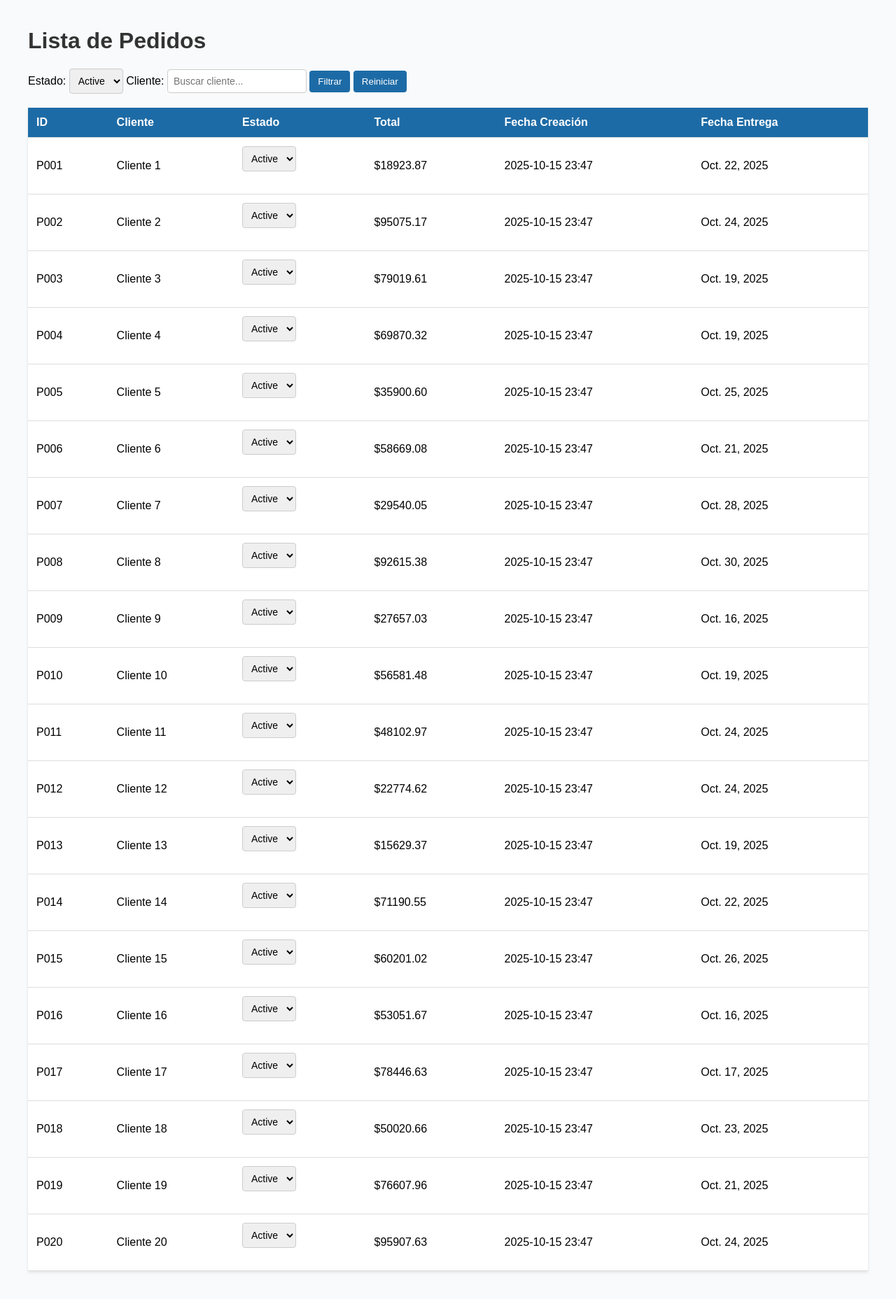
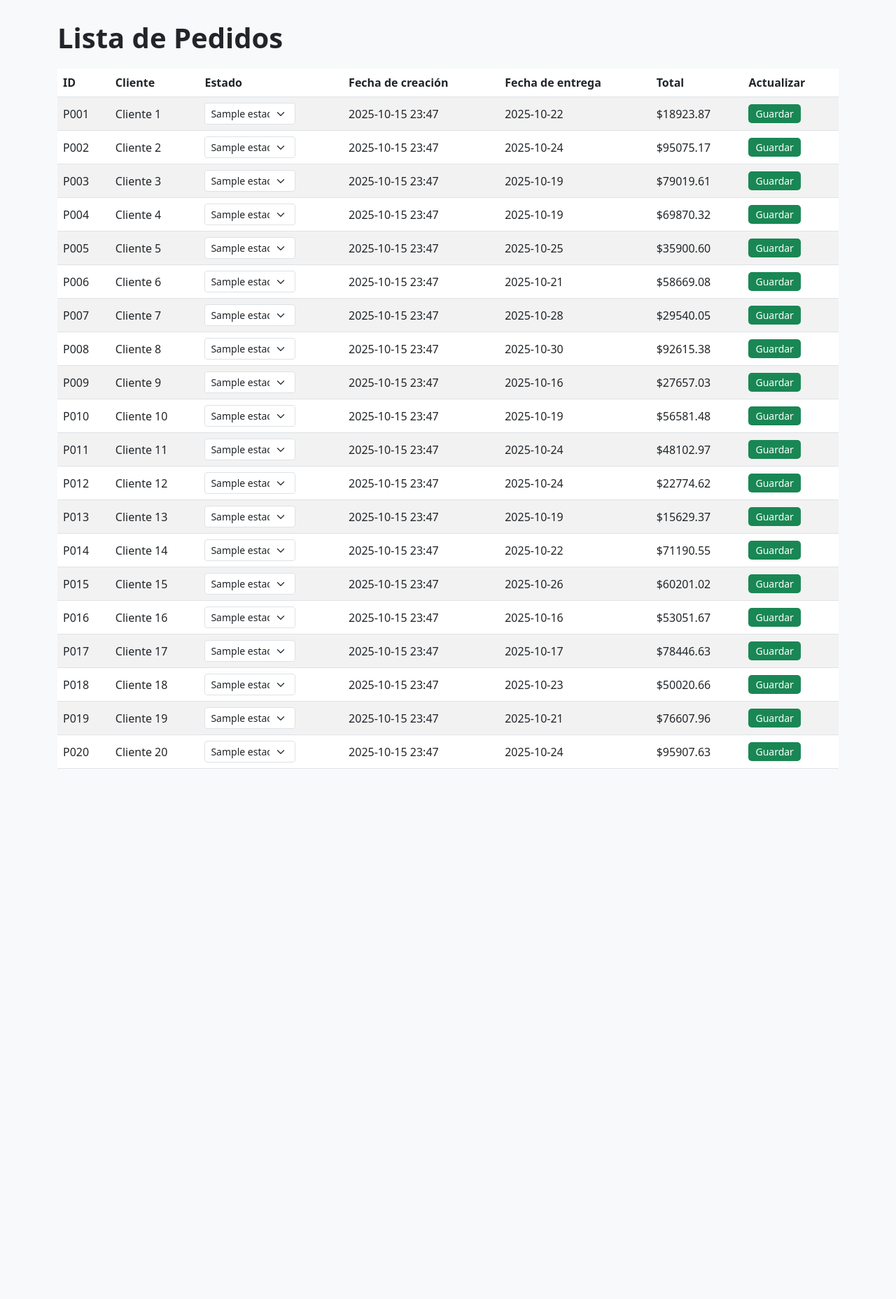
Before and after one commit to anaismariacr/wms_provesi, a Django app: template pedidos/templates/pedidos/lista_pedidos.html in a window 1280 px wide. Shown: the whole page at 70% size. After the commit the page ends 1099 px from the top, so only its background shows below. Run offline with Django 3.2, Linux system fonts and the light colour scheme; data comes from the database, SQL or seed files in the repository; the template is opened without the code that fills it: values that come from a table or form of the project are taken from there, most other values are stand-ins (such as "Sample title", 1, 10 or a date in 2020); parts of the project's set-up code (start-up, migrations or seed data) failed here and were passed over.

Commit message:
Refactor orders list page layout and styles
Updated the HTML structure and styles for the orders list page. Added automatic refresh every 10 seconds.

```diff
--- a/pedidos/templates/pedidos/lista_pedidos.html
+++ b/pedidos/templates/pedidos/lista_pedidos.html
@@ -1,88 +1,57 @@
+{% load static %}
 <!DOCTYPE html>
 <html lang="es">
 <head>
     <meta charset="UTF-8">
+    <meta name="viewport" content="width=device-width, initial-scale=1.0">
     <title>Lista de Pedidos</title>
+    <link rel="stylesheet" href="https://cdn.jsdelivr.net/npm/bootstrap@5.3.0/dist/css/bootstrap.min.css">
     <style>
         body {
-            font-family: Arial, sans-serif;
-            margin: 40px;
-            background-color: #f9fafb;
+            background-color: #f8f9fa;
+            padding: 30px;
         }
         h1 {
-            color: #333;
-        }
-        form {
+            font-weight: bold;
             margin-bottom: 20px;
         }
-        input[type="text"], select {
-            padding: 8px;
-            font-size: 14px;
-            border: 1px solid #ccc;
-            border-radius: 4px;
-        }
-        button {
-            padding: 8px 12px;
-            background-color: #1d6ba6;
-            border: none;
-            color: white;
-            border-radius: 4px;
-            cursor: pointer;
-        }
-        button:hover {
-            background-color: #1d6ba6;
-        }
         table {
-            width: 100%;
-            border-collapse: collapse;
             background-color: white;
-            box-shadow: 0 2px 4px rgba(0,0,0,0.1);
-        }
-        th, td {
-            padding: 12px;
-            border-bottom: 1px solid #ddd;
-            text-align: left;
         }
         th {
-            background-color: #1d6ba6;
+            background-color: #0d6efd;
             color: white;
         }
-        tr:hover {
-            background-color: #f1f1f1;
+        .estado-select {
+            width: 130px;
         }
-        .estado {
-            text-transform: capitalize;
+        .btn-guardar {
+            background-color: #198754;
+            color: white;
+            border: none;
+            padding: 3px 10px;
+            border-radius: 5px;
+        }
+        .btn-guardar:hover {
+            background-color: #157347;
         }
     </style>
 </head>
 <body>
+    <div class="container">
         <h1>Lista de Pedidos</h1>
 
-    <form method="get">
-        <label for="estado">Estado:</label>
-        <select name="estado" id="estado">
-            {% for estado in estados %}
-                <option value="{{ estado }}" {% if estado == estado_filtro %}selected{% endif %}>{{ estado|title }}</option>
-            {% endfor %}
-        </select>
-
-        <label for="search">Cliente:</label>
-        <input type="text" name="search" id="search" placeholder="Buscar cliente..." value="{{ search_query }}">
-
-        <button type="submit">Filtrar</button>
-        <a href="{% url 'pedidos_lista' %}"><button type="button">Reiniciar</button></a>
-    </form>
-
         {% if pedidos %}
-    <table>
+            <table class="table table-striped align-middle">
                 <thead>
                     <tr>
                         <th>ID</th>
                         <th>Cliente</th>
                         <th>Estado</th>
+                        <th>Fecha de creación</th>
+                        <th>Fecha de entrega</th>
                         <th>Total</th>
-                <th>Fecha Creación</th>
-                <th>Fecha Entrega</th>
+                        <th>Actualizar</th>
                     </tr>
                 </thead>
                 <tbody>
@@ -91,23 +60,23 @@
                         <td>{{ pedido.id }}</td>
                         <td>{{ pedido.cliente }}</td>
                         <td>
-                    <form method="post" action="">
+                            <form method="post" action="{% url 'actualizar_estado_pedido' pedido.id %}">
                                 {% csrf_token %}
-                        <input type="hidden" name="pedido_id" value="{{ pedido.id }}">
-                        <select name="estado" onchange="this.form.submit()">
-                            {% for e in estados %}
-                                {% if e != 'TODOS' %}
-                                    <option value="{{ e }}" {% if pedido.estado == e %}selected{% endif %}>
-                                        {{ e|title }}
+                                <select name="estado" class="form-select form-select-sm estado-select">
+                                    {% for codigo, label in estados %}
+                                        <option value="{{ codigo }}" {% if pedido.estado == codigo %}selected{% endif %}>
+                                            {{ label }}
                                         </option>
-                                {% endif %}
                                     {% endfor %}
                                 </select>
+                        </td>
+                        <td>{{ pedido.fecha_creacion|date:"Y-m-d H:i" }}</td>
+                        <td>{% if pedido.fecha_entrega %}{{ pedido.fecha_entrega|date:"Y-m-d" }}{% else %}-{% endif %}</td>
+                        <td>${{ pedido.total }}</td>
+                        <td>
+                                <button type="submit" class="btn btn-guardar btn-sm">Guardar</button>
                             </form>
                         </td>
-                <td>${{ pedido.total }}</td>
-                <td>{{ pedido.fecha_creacion|date:"Y-m-d H:i" }}</td>
-                <td>{{ pedido.fecha_entrega|default:"-" }}</td>
                     </tr>
                     {% endfor %}
                 </tbody>
@@ -115,5 +84,13 @@
         {% else %}
             <p>No hay pedidos registrados.</p>
         {% endif %}
+    </div>
+
+    <!-- Refresca automáticamente cada 10 segundos -->
+    <script>
+        setInterval(function () {
+            window.location.reload();
+        }, 10000);
+    </script>
 </body>
 </html>
```
Lines whose indentation alone changed are shown as unchanged.
